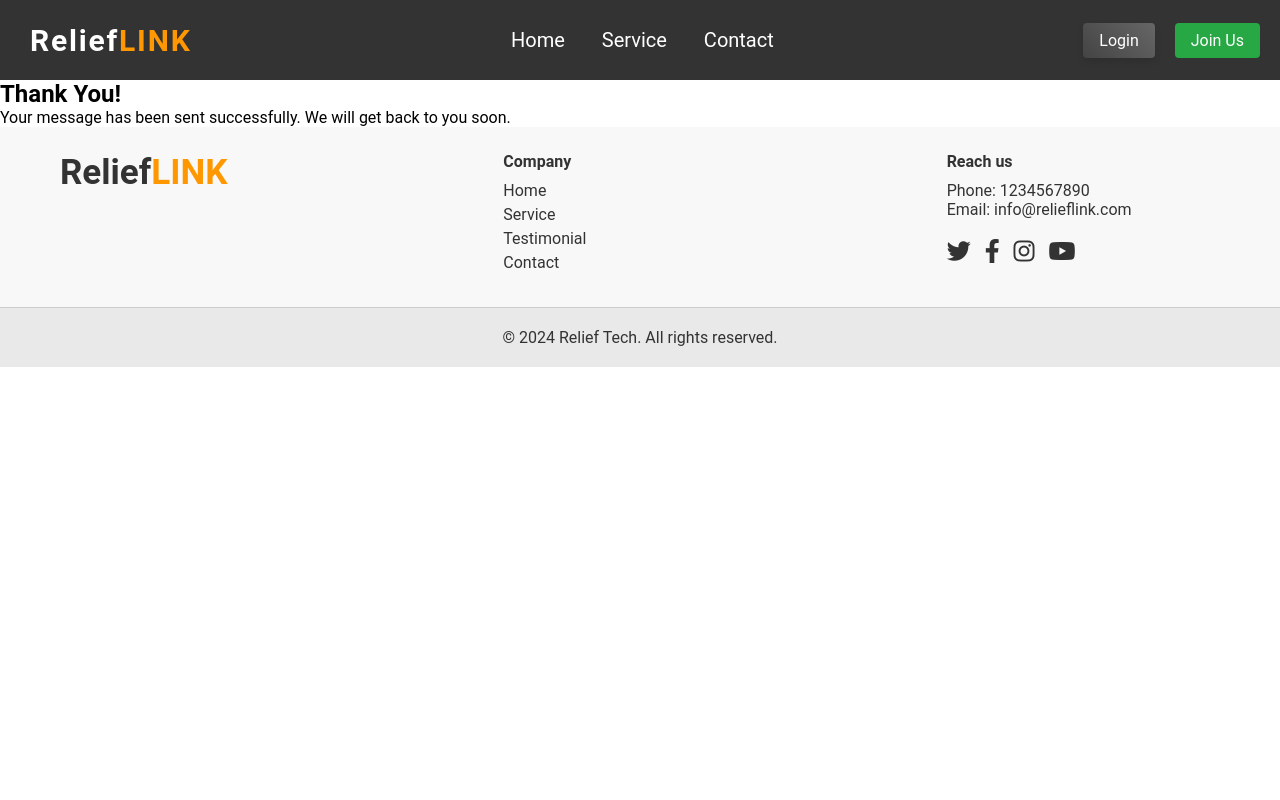
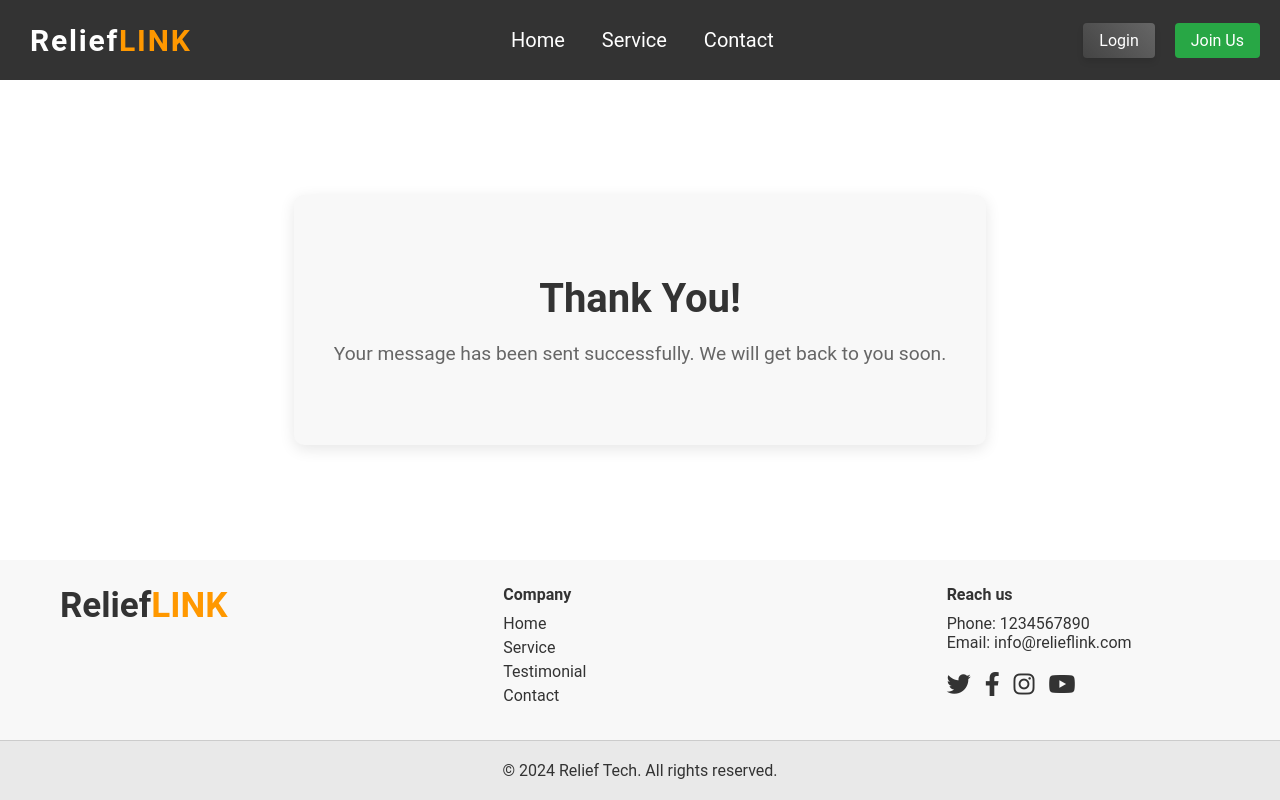
Before and after one commit to TahmidMuntaser/ReliefLink, a Django app: template ReliefLink/home/templates/home/contact_success.html in a window 1280 px wide. Run offline with Django 5.2, Linux system fonts and the light colour scheme; the template is opened without the code that fills it, so the values that code supplies are empty.

Commit message:
contact_successful css fixed

```diff
--- /dev/null
+++ b/ReliefLink/home/static/home/contact_successful.css
@@ -0,0 +1,34 @@
+body, html {
+    height: 100%;
+    margin: 0;
+    display: flex;
+    flex-direction: column;
+}
+
+main {
+    flex: 1;
+    display: flex;
+    justify-content: center;
+    align-items: center;
+}
+
+.contact-success-section {
+    padding: 80px 40px;
+    text-align: center;
+    background-color: #f8f8f8;
+    border-radius: 10px;
+    box-shadow: 0 4px 15px rgba(0, 0, 0, 0.1);
+    max-width: 800px;
+    margin: 50px auto;
+}
+
+.contact-success-section h2 {
+    font-size: 2.5em;
+    margin-bottom: 20px;
+    color: #333;
+}
+
+.contact-success-section p {
+    font-size: 1.2em;
+    color: #666;
+}
--- a/ReliefLink/home/templates/home/contact_success.html
+++ b/ReliefLink/home/templates/home/contact_success.html
@@ -5,6 +5,8 @@
 {% block title %}Contact Us - ReliefLink{% endblock %}
 
 {% block content %}
+<link rel="stylesheet" href="{% static 'home/contact_successful.css' %}">
+
 <div class="contact-success-section">
     <h2>Thank You!</h2>
     <p>Your message has been sent successfully. We will get back to you soon.</p>
```
